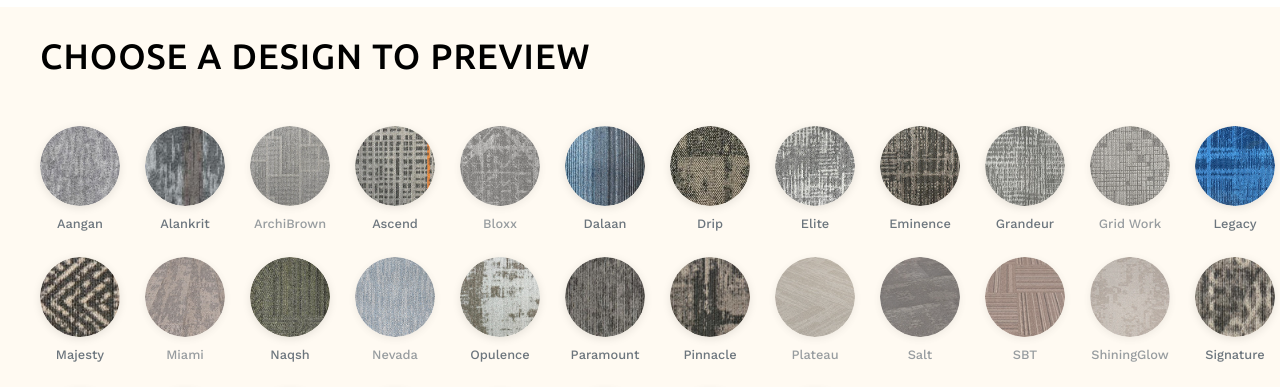
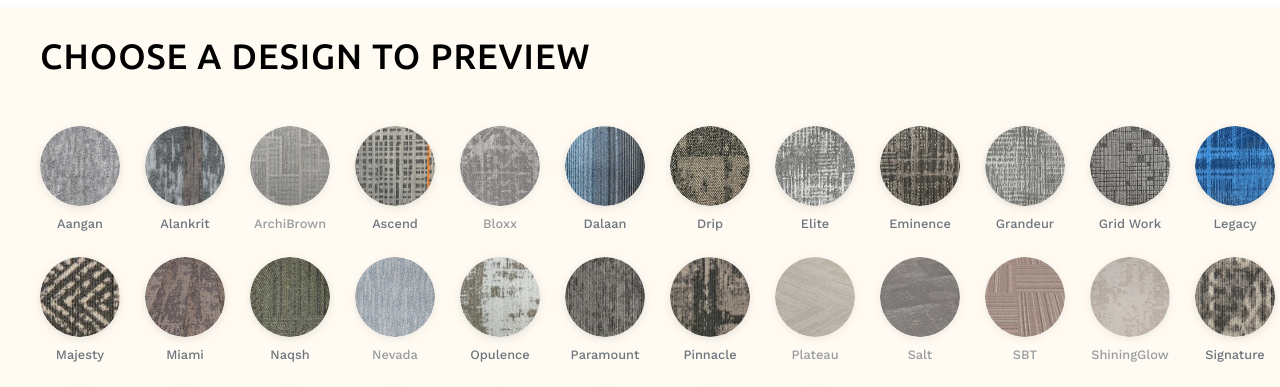
Before and after one commit to webtesting22/gaia-sanson-flooring, a Vue app: page /categories/carpet-tiles in a window 1280 px wide. Shown: the part 1240-1627 px from the top of the page. Built offline with nearby package versions, Linux system fonts and the light colour scheme; a web font is replaced by a local one.

Commit message:
added links for Gridwork and Miami

```diff
--- a/src/components/OtherComponents/Categories/Layouts/CarpetTilesLayout/CarpetTilesLayout.vue
+++ b/src/components/OtherComponents/Categories/Layouts/CarpetTilesLayout/CarpetTilesLayout.vue
@@ -399,13 +399,13 @@ const designSwatchesData = [
     image: "/Images/CarpetCircleImages/Gridwork.png",
     name: "Heritage Collection",
     code: "Grid Work",
-    pdf: "",
+    pdf: "https://prepseed-files.prepseed.com/gaia/pdfs/GAIA_GRIDWORK.pdf",
   },
   {
     image: "/Images/Miami.png",
     name: "Heritage Collection",
     code: "Miami",
-    pdf: "",
+    pdf: "https://prepseed-files.prepseed.com/gaia/pdfs/GAIA_MIAMI.pdf",
   },
   {
     image: "/Images/CarpetCircleImages/Nevada.png",
```
